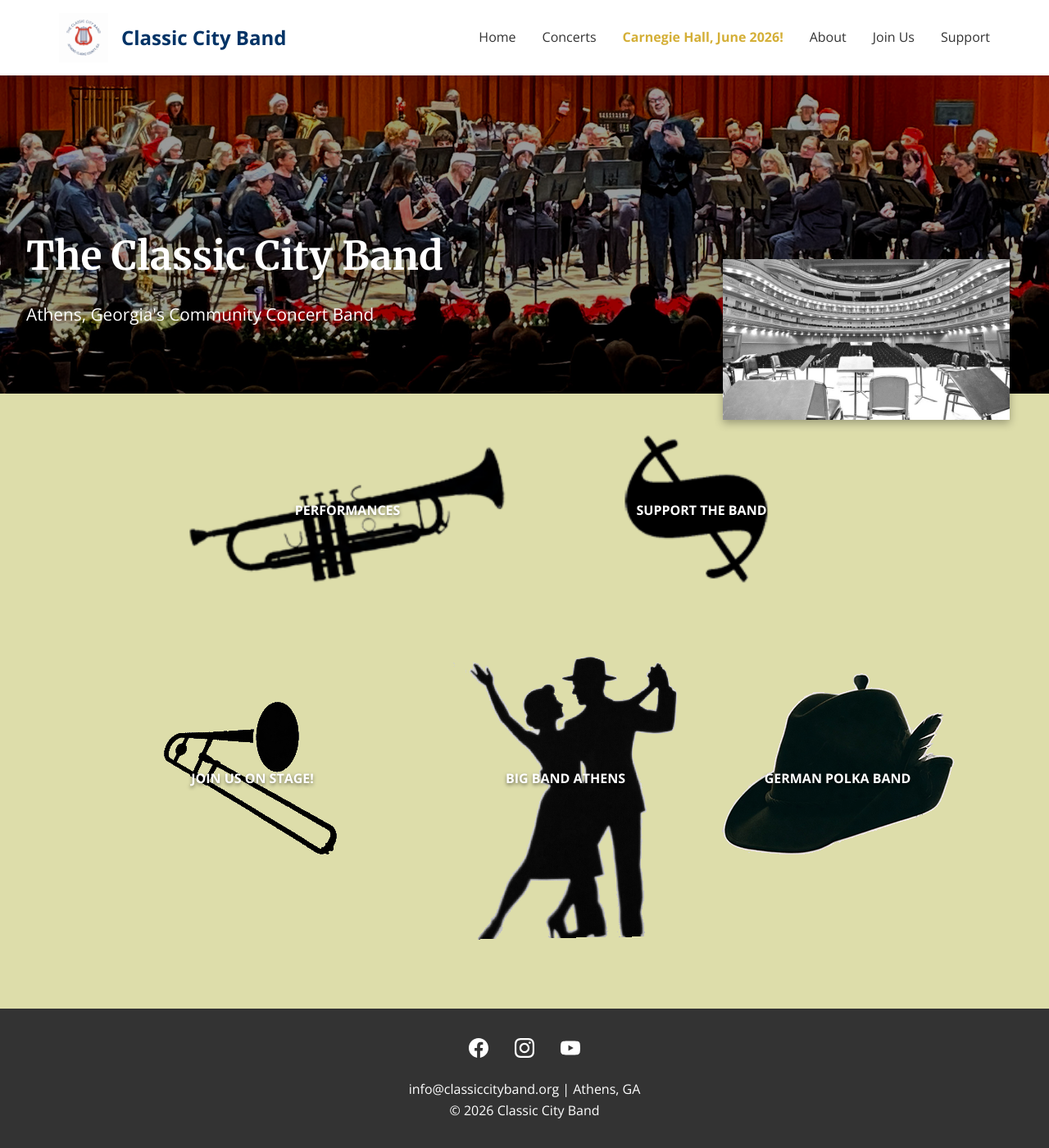
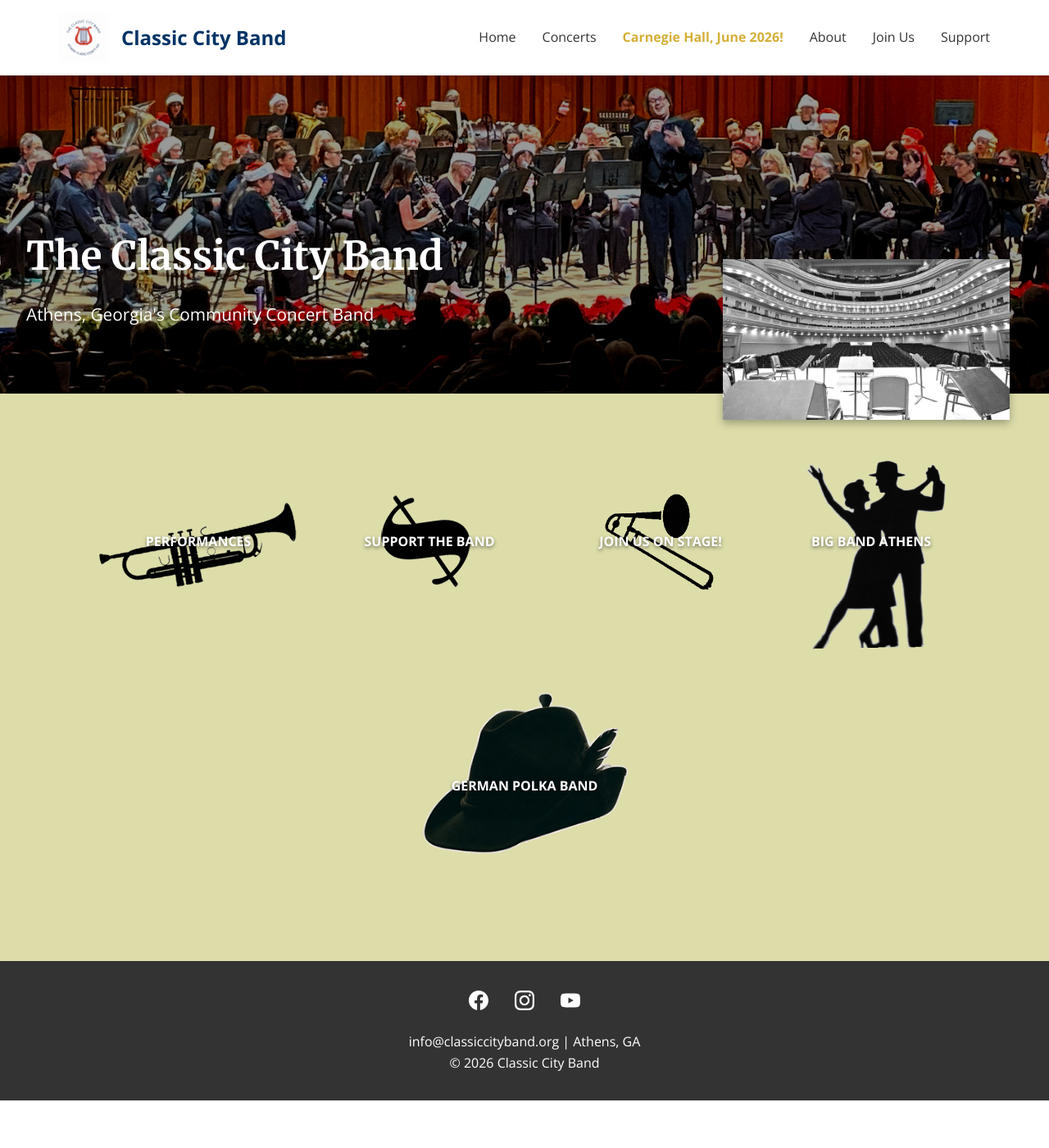
Before and after one commit to webmasterCCB/CCBwebsite, a Jekyll site: the page built from index.html, in a window 1280 px wide and 1400 px high, scrolled down 112 px. Shown: the whole window at 82% size. Built offline with Jekyll 4.4.1, drawn with Linux system fonts in a browser that asks for light colours; after the commit the page ends 1454 px from its top, so only the background shows below that.

Commit message:
Update style.css

```diff
--- a/assets/css/style.css
+++ b/assets/css/style.css
@@ -189,32 +189,32 @@ nav a:hover {
 
 .quick-links .link-btn.performances {
   background-image: url('../images/performances-bg.png');
-  width: 400px;
-  height: 190px;
+  width: 250px;
+  height: 119px;
 }
 
 .quick-links .link-btn.support {
   background-image: url('../images/support-bg.png');
-  width: 400px;
-  height: 190px;
+  width: 250px;
+  height: 119px;
 }
 
 .quick-links .link-btn.join {
   background-image: url('../images/join-bg.png');
-  width: 400px;
-  height: 190px;
+  width: 250px;
+  height: 119px;
 }
 
 .quick-links .link-btn.bigband {
   background-image: url('../images/bigband-bg.png');
-  width: 300px;
-  height: 400px;
+  width: 200px;
+  height: 266px;
 }
 
 .quick-links .link-btn.polka {
   background-image: url('../images/polka-bg.png');
-  width: 300px;
-  height: 300px;
+  width: 266px;
+  height: 266px;
 }
 
 .quick-links .link-btn:hover {
```
